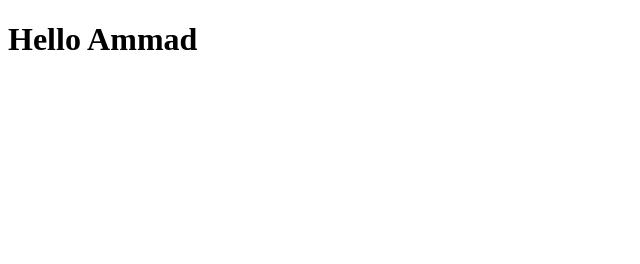
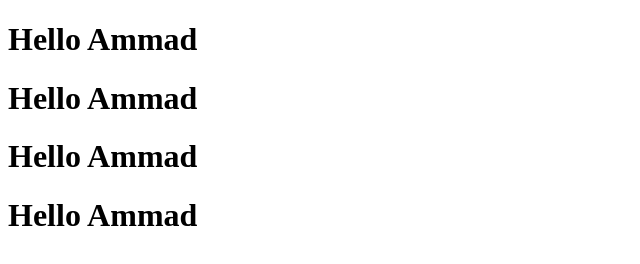
Before and after one commit to Ammadullah1/FirstGitFolder, a plain HTML site: page index.html in a window 1280 px wide. Shown: the whole page, without its empty margins (0-640 px from the left). Drawn offline with Linux system fonts and the light colour scheme.

Commit message:
2nd commit

```diff
--- a/index.html
+++ b/index.html
@@ -7,5 +7,9 @@
 </head>
 <body>
     <h1>Hello Ammad</h1>
+    <h1>Hello Ammad</h1>
+    <h1>Hello Ammad</h1>
+    <h1>Hello Ammad</h1>
+
 </body>
 </html>
```
